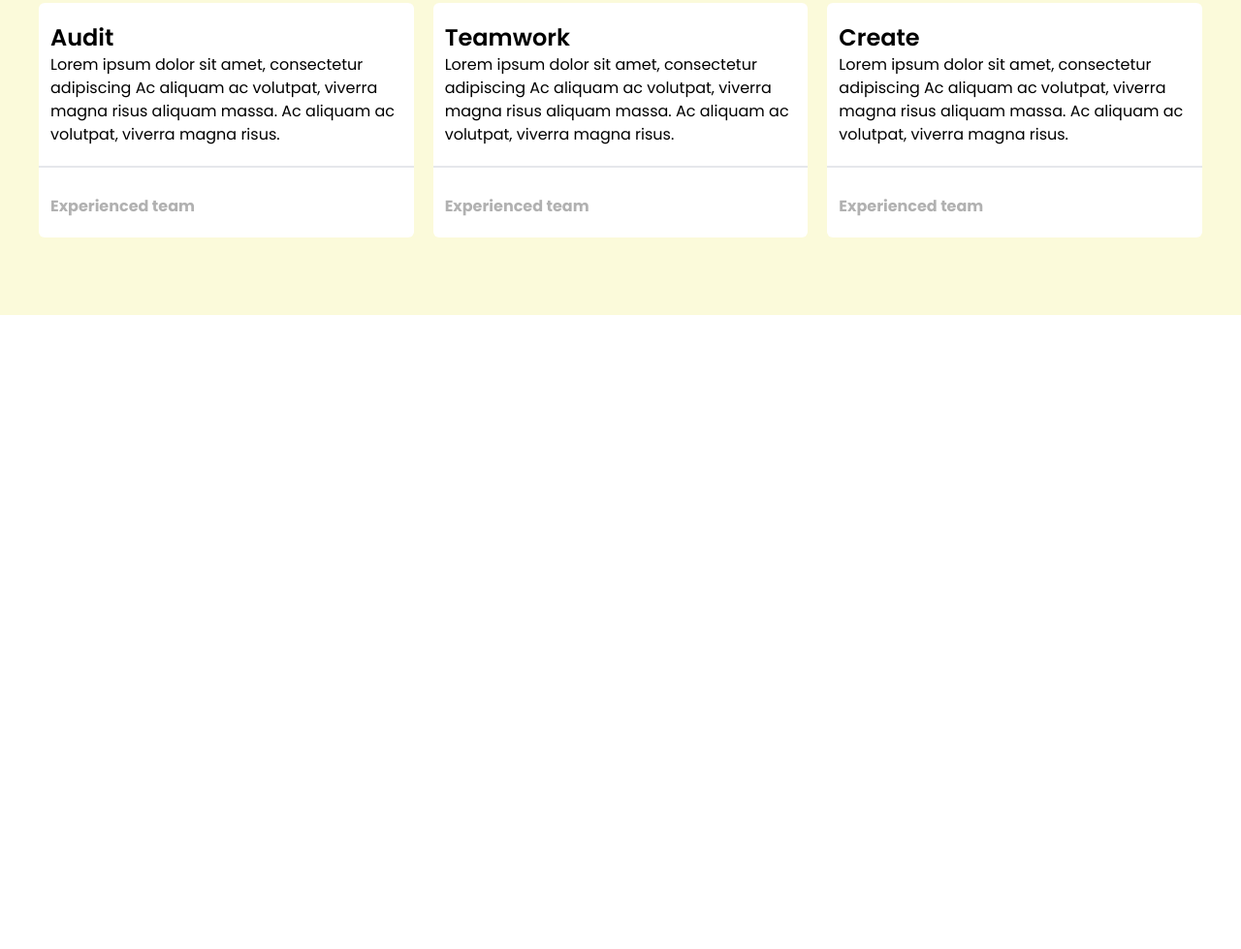
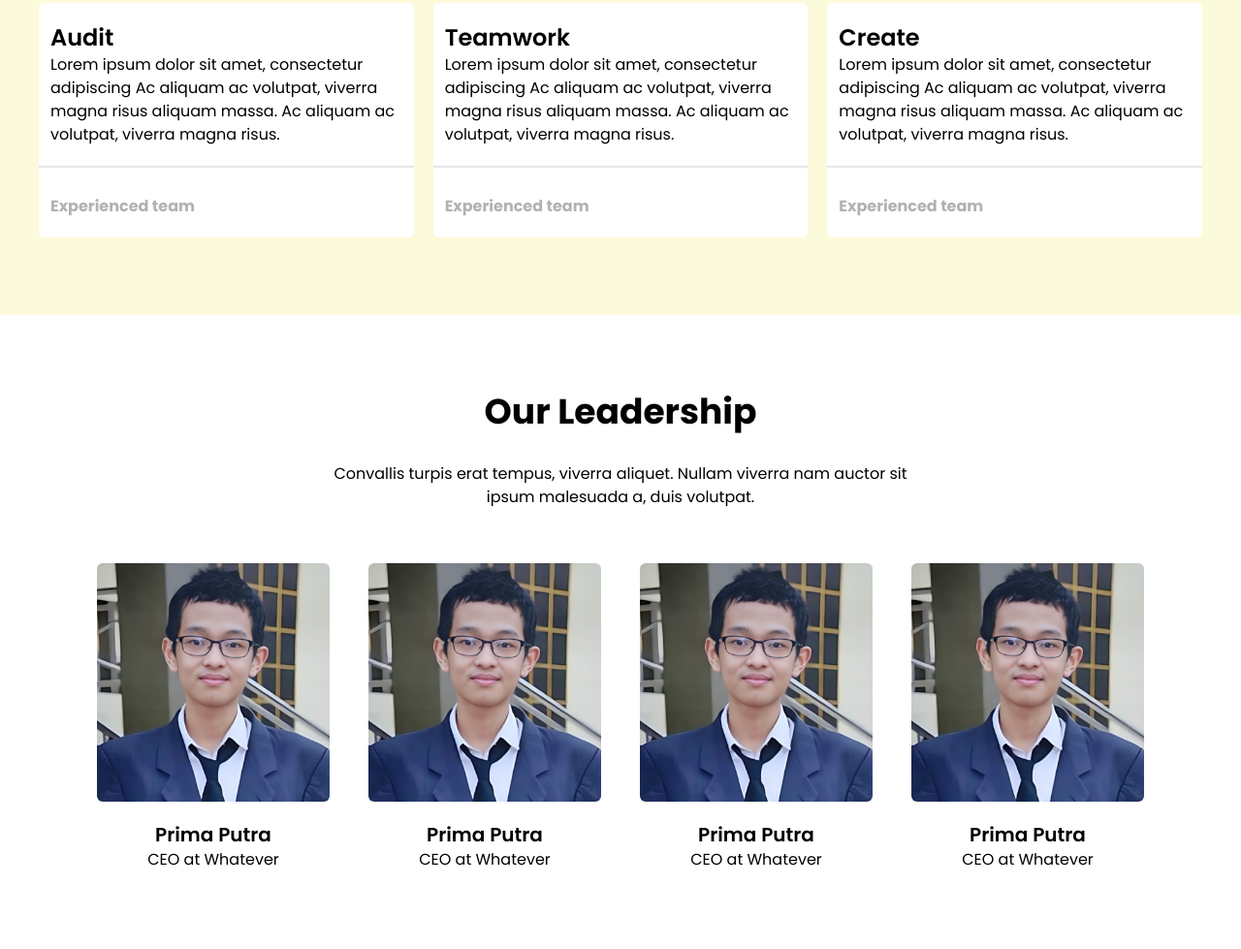
Before and after one commit to primatara42/landing-page-tailwindcss, a website: page src/index.html in a window 1280 px wide. Shown: the part 1703-2682 px from the top of the page at 97% size. Before the commit the page ends 2028 px from the top, so only its background shows below. Drawn offline with nearby package versions, Linux system fonts and the light colour scheme; a web font is replaced by a local one.

Commit message:
create team section

```diff
--- a/src/index.html
+++ b/src/index.html
@@ -206,7 +206,9 @@
               class="text_section_cards flex justify-evenly gap-x-5 [&>*]:rounded-md [&>*]:bg-white [&>*]:w-[40%] sm:flex-col sm:[&>*]:w-full gap-y-5"
             >
               <div class="text_section_card r space-y-2">
-                <div class="text_section_card_text_container px-3 py-5 border-b-2">
+                <div
+                  class="text_section_card_text_container px-3 py-5 border-b-2"
+                >
                   <h1 class="text-2xl font-semibold sm:text-center">Audit</h1>
                   <p>
                     Lorem ipsum dolor sit amet, consectetur adipiscing Ac
@@ -215,14 +217,18 @@
                   </p>
                 </div>
 
-                <div class="text_section_card_button_container px-3 py-5 md:text-center">
+                <div
+                  class="text_section_card_button_container px-3 py-5 md:text-center"
+                >
                   <button class="text[#11131E] font-bold opacity-30">
                     Experienced team
                   </button>
                 </div>
               </div>
               <div class="text_section_card space-y-2">
-                <div class="text_section_card_text_container px-3 py-5 border-b-2">
+                <div
+                  class="text_section_card_text_container px-3 py-5 border-b-2"
+                >
                   <h1 class="text-2xl font-semibold sm:text-center">
                     Teamwork
                   </h1>
@@ -232,22 +238,28 @@
                     aliquam ac volutpat, viverra magna risus.
                   </p>
                 </div>
-                <div class="text_section_card_button_container px-3 py-5 md:text-center">
+                <div
+                  class="text_section_card_button_container px-3 py-5 md:text-center"
+                >
                   <button class="text[#11131E] font-bold opacity-30">
                     Experienced team
                   </button>
                 </div>
               </div>
               <div class="text_section_card space-y-2">
-                <div class="text_section_card_text_container px-3 py-5 border-b-2">
-                <h1 class="text-2xl font-semibold sm:text-center">Create</h1>
-                <p>
-                  Lorem ipsum dolor sit amet, consectetur adipiscing Ac aliquam
-                  ac volutpat, viverra magna risus aliquam massa. Ac aliquam ac
-                  volutpat, viverra magna risus.
-                </p>
+                <div
+                  class="text_section_card_text_container px-3 py-5 border-b-2"
+                >
+                  <h1 class="text-2xl font-semibold sm:text-center">Create</h1>
+                  <p>
+                    Lorem ipsum dolor sit amet, consectetur adipiscing Ac
+                    aliquam ac volutpat, viverra magna risus aliquam massa. Ac
+                    aliquam ac volutpat, viverra magna risus.
+                  </p>
                 </div>
-                <div class="text_section_card_button_container px-3 py-5 md:text-center">
+                <div
+                  class="text_section_card_button_container px-3 py-5 md:text-center"
+                >
                   <button class="text[#11131E] font-bold opacity-30">
                     Experienced team
                   </button>
@@ -258,6 +270,60 @@
         </div>
       </section>
       <!-- Text Section End -->
+      <!-- Team Section Start -->
+      <section class="team">
+        <div class="team_section_container px-10 py-20 space-y-14">
+          <div
+            class="team_section_header text-center mx-auto max-w-[50%] space-y-8 md:max-w-full"
+          >
+            <h1 class="font-bold text-4xl">Our Leadership</h1>
+            <p>
+              Convallis turpis erat tempus, viverra aliquet. Nullam viverra nam
+              auctor sit ipsum malesuada a, duis volutpat.
+            </p>
+          </div>
+          <div
+            class="team_section_gallery flex justify-center gap-x-10 text-center md:flex-wrap md:gap-y-10"
+          >
+            <div class="team_section_card space-y-5">
+              <div class="team_section_card_image">
+                <img src="img/user_review.png" alt="" class="w-60 rounded-md" />
+              </div>
+              <div class="team_section_card_text">
+                <h1 class="font-semibold text-xl">Prima Putra</h1>
+                <p>CEO at Whatever</p>
+              </div>
+            </div>
+            <div class="team_section_card space-y-5">
+              <div class="team_section_card_image">
+                <img src="img/user_review.png" alt="" class="w-60 rounded-md" />
+              </div>
+              <div class="team_section_card_text">
+                <h1 class="font-semibold text-xl">Prima Putra</h1>
+                <p>CEO at Whatever</p>
+              </div>
+            </div>
+            <div class="team_section_card space-y-5">
+              <div class="team_section_card_image">
+                <img src="img/user_review.png" alt="" class="w-60 rounded-md" />
+              </div>
+              <div class="team_section_card_text">
+                <h1 class="font-semibold text-xl">Prima Putra</h1>
+                <p>CEO at Whatever</p>
+              </div>
+            </div>
+            <div class="team_section_card space-y-5">
+              <div class="team_section_card_image">
+                <img src="img/user_review.png" alt="" class="w-60 rounded-md" />
+              </div>
+              <div class="team_section_card_text">
+                <h1 class="font-semibold text-xl">Prima Putra</h1>
+                <p>CEO at Whatever</p>
+              </div>
+            </div>
+          </div>
+        </div>
+      </section>
     </main>
   </body>
 </html>
```
Also changed, not shown: src/output.css.
